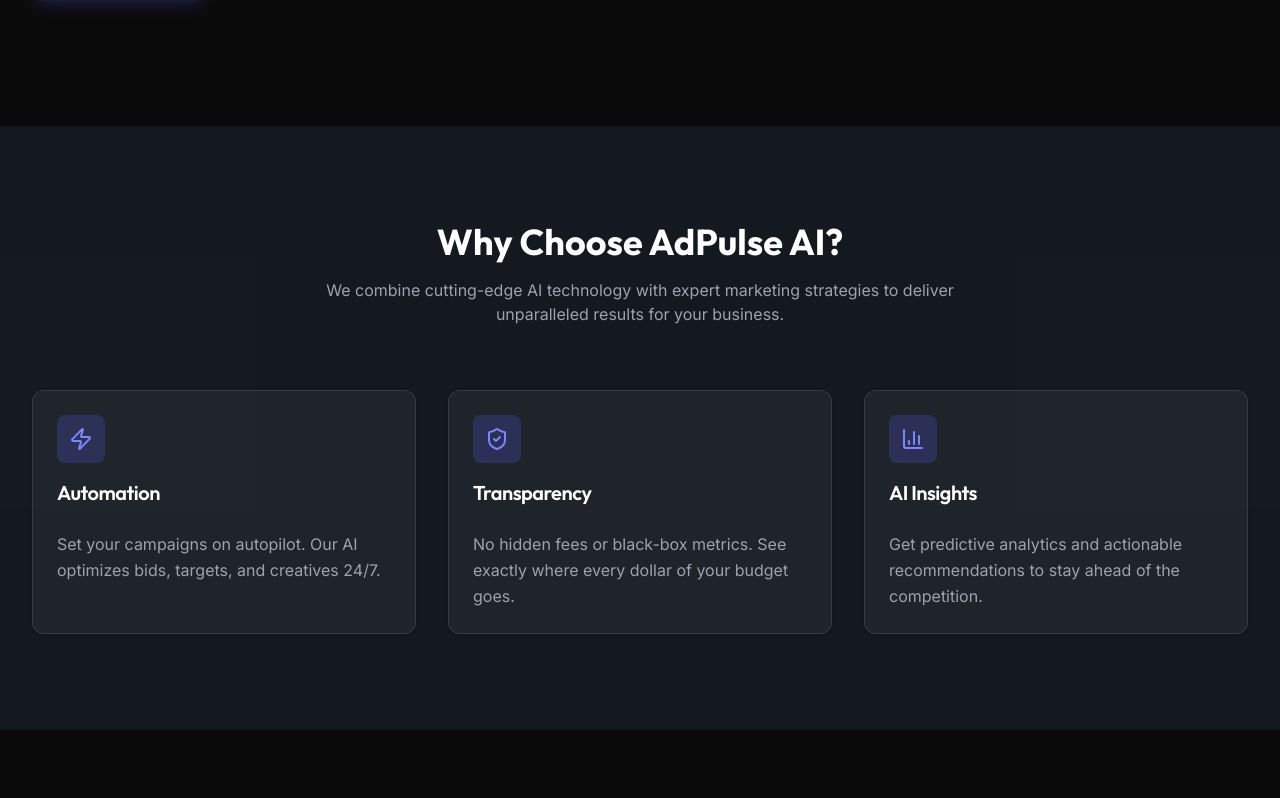
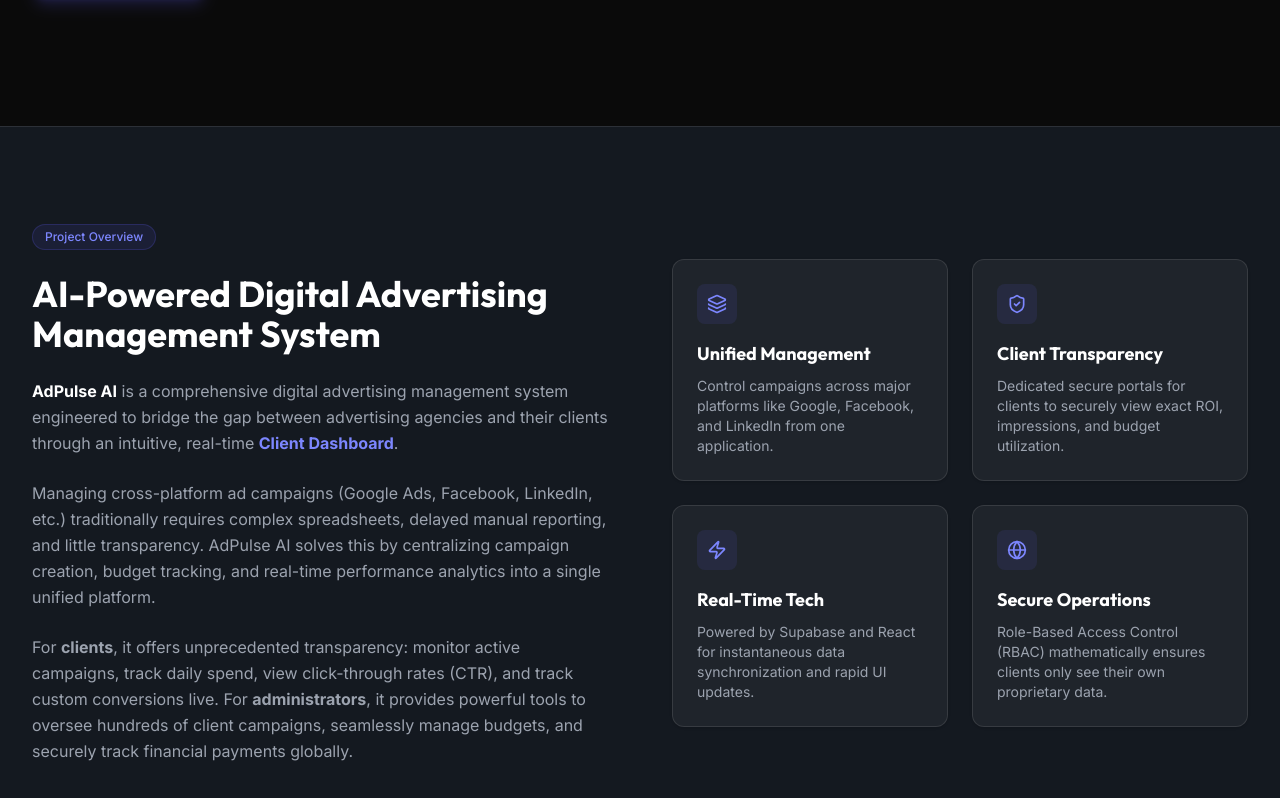
Before and after one commit to notsookunall/ad-pulse, a React (Vite) app: page / in a window 1280 px wide. Shown: the part 762-1560 px from the top of the page. Built offline with nearby package versions, Linux system fonts and the light colour scheme; no server answers.

Commit message:
feat: add detailed project explanation to About section in Landing page

```diff
--- a/src/pages/Landing.tsx
+++ b/src/pages/Landing.tsx
@@ -92,47 +92,61 @@
       </section>
 
       {/* About Section */}
-      <section id="about" className="py-24 bg-muted/50">
+      <section id="about" className="py-24 bg-muted/50 border-y border-border">
         <div className="max-w-7xl mx-auto px-4 sm:px-6 lg:px-8">
-          <div className="text-center mb-16">
-            <h2 className="text-3xl md:text-4xl font-display font-bold text-foreground mb-4">Why Choose AdPulse AI?</h2>
-            <p className="text-muted-foreground max-w-2xl mx-auto">
-              We combine cutting-edge AI technology with expert marketing strategies to deliver unparalleled results for your business.
+          <div className="grid grid-cols-1 lg:grid-cols-2 gap-16 items-center">
+            <div>
+              <div className="inline-flex items-center gap-2 px-3 py-1 rounded-full bg-indigo-500/10 border border-indigo-500/20 text-xs font-medium text-indigo-400 mb-6">
+                Project Overview
+              </div>
+              <h2 className="text-3xl md:text-4xl font-display font-bold text-foreground mb-6">
+                AI-Powered Digital Advertising Management System
+              </h2>
+              <div className="space-y-6 text-muted-foreground leading-relaxed">
+                <p>
+                  <strong className="text-foreground">AdPulse AI</strong> is a comprehensive digital advertising management system engineered to bridge the gap between advertising agencies and their clients through an intuitive, real-time <strong className="text-indigo-400">Client Dashboard</strong>.
+                </p>
+                <p>
+                  Managing cross-platform ad campaigns (Google Ads, Facebook, LinkedIn, etc.) traditionally requires complex spreadsheets, delayed manual reporting, and little transparency. AdPulse AI solves this by centralizing campaign creation, budget tracking, and real-time performance analytics into a single unified platform.
+                </p>
+                <p>
+                  For <strong>clients</strong>, it offers unprecedented transparency: monitor active campaigns, track daily spend, view click-through rates (CTR), and track custom conversions live. For <strong>administrators</strong>, it provides powerful tools to oversee hundreds of client campaigns, seamlessly manage budgets, and securely track financial payments globally.
                 </p>
               </div>
+            </div>
 
-          <div className="grid grid-cols-1 md:grid-cols-3 gap-8">
+            <div className="grid grid-cols-1 sm:grid-cols-2 gap-6">
               {[
                 {
-                icon: Zap,
-                title: "Automation",
-                desc: "Set your campaigns on autopilot. Our AI optimizes bids, targets, and creatives 24/7."
+                  icon: Layers,
+                  title: "Unified Management",
+                  desc: "Control campaigns across major platforms like Google, Facebook, and LinkedIn from one application."
                 },
                 {
                   icon: ShieldCheck,
-                title: "Transparency",
-                desc: "No hidden fees or black-box metrics. See exactly where every dollar of your budget goes."
+                  title: "Client Transparency",
+                  desc: "Dedicated secure portals for clients to securely view exact ROI, impressions, and budget utilization."
                 },
                 {
-                icon: BarChart3,
-                title: "AI Insights",
-                desc: "Get predictive analytics and actionable recommendations to stay ahead of the competition."
+                  icon: Zap,
+                  title: "Real-Time Tech",
+                  desc: "Powered by Supabase and React for instantaneous data synchronization and rapid UI updates."
+                },
+                {
+                  icon: Globe,
+                  title: "Secure Operations",
+                  desc: "Role-Based Access Control (RBAC) mathematically ensures clients only see their own proprietary data."
                 }
               ].map((feature, i) => (
-              <Card key={i} className="bg-card border-border hover:bg-muted/50 transition-colors">
-                <CardHeader>
-                  <div className="w-12 h-12 rounded-lg bg-indigo-500/20 flex items-center justify-center mb-4">
-                    <feature.icon className="w-6 h-6 text-indigo-400" />
+                <div key={i} className="bg-card p-6 rounded-xl border border-border shadow-sm hover:shadow-md transition-shadow">
+                  <div className="w-10 h-10 rounded-lg bg-indigo-500/10 flex items-center justify-center mb-4">
+                    <feature.icon className="w-5 h-5 text-indigo-400" />
                   </div>
-                  <CardTitle className="text-xl text-foreground">{feature.title}</CardTitle>
-                </CardHeader>
-                <CardContent>
-                  <p className="text-muted-foreground leading-relaxed">
-                    {feature.desc}
-                  </p>
-                </CardContent>
-              </Card>
+                  <h3 className="text-lg font-bold text-foreground mb-2">{feature.title}</h3>
+                  <p className="text-sm text-muted-foreground">{feature.desc}</p>
+                </div>
               ))}
+            </div>
           </div>
         </div>
       </section>
```
Lines whose indentation alone changed are shown as unchanged.
